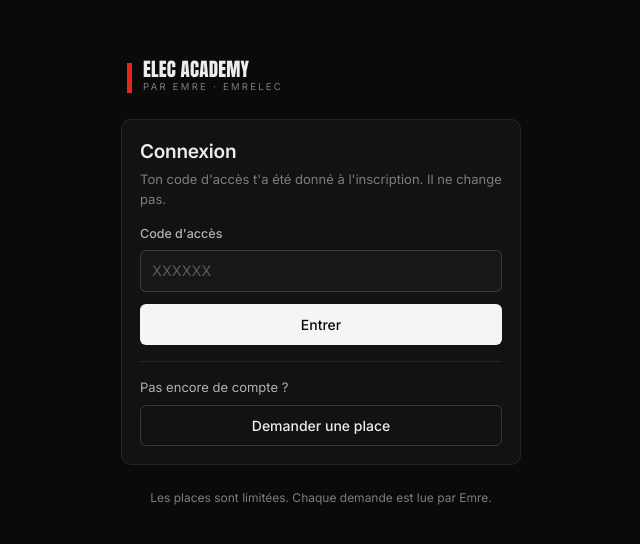
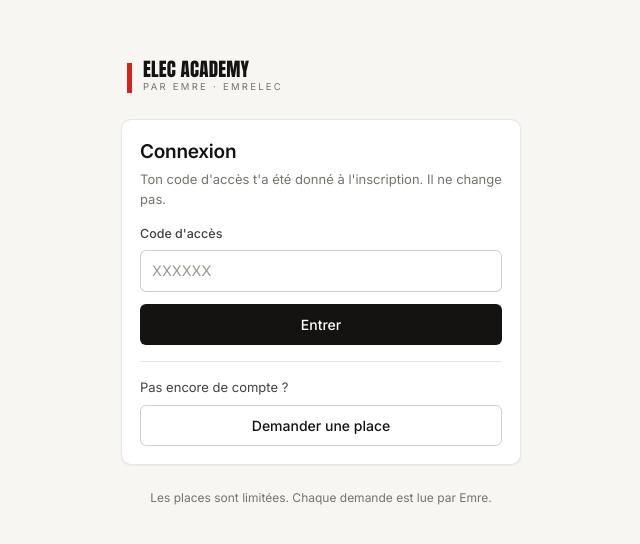
Before and after one commit to idorianv/elec-academy, a Next.js app: page /connexion in a window 1280 px wide. Shown: the part 116-660 px from the top of the page, without its empty margins (319-959 px from the left). Built offline with nearby package versions, Linux system fonts and the light colour scheme; no server answers.

Commit message:
Theme clair par defaut, sombre la nuit

```diff
--- a/app/globals.css
+++ b/app/globals.css
@@ -1,6 +1,90 @@
-/* Elec Academy — sobre, dense, carré. Le rouge ne dit qu'une chose : où tu en es. */
+/* Elec Academy — sobre, dense, carré. Clair par défaut, sombre la nuit.
+   Le rouge ne dit qu'une chose : où tu en es. */
 
 :root {
+  /* --- thème clair (par défaut) --- */
+  --bg: #f7f6f3;
+  --surface: #ffffff;
+  --surface-2: #f2f1ed;
+  --surface-3: #e9e7e2;
+  --line: rgba(20, 19, 17, 0.10);
+  --line-strong: rgba(20, 19, 17, 0.20);
+  --fg: #141311;
+  --fg-2: #44423e;
+  --fg-muted: #76736c;
+
+  --red: #d8211a;
+  --red-text: #b81a14;
+  --red-dim: rgba(216, 33, 26, 0.10);
+  --green: #1a7f37;
+  --green-dim: rgba(26, 127, 55, 0.12);
+  --amber: #9a6b00;
+  --amber-dim: rgba(154, 107, 0, 0.12);
+
+  --btn-bg: #e9e7e2;
+  --btn-bg-hover: #dedcd5;
+  --btn-primary-bg: #141311;
+  --btn-primary-fg: #ffffff;
+  --btn-primary-hover: #2a2825;
+  --input-bg: #ffffff;
+  --placeholder: #9b978f;
+  --focus-border: #8b8781;
+  --bar-track: #e3e1db;
+  --scrim: rgba(247, 246, 243, 0.92);
+  --shadow-card: 0 1px 2px rgba(20, 19, 17, 0.05);
+  --hover-tint: rgba(20, 19, 17, 0.04);
+
+  --r: 6px;
+  --r-lg: 10px;
+  --max: 1080px;
+  --sidebar: 236px;
+
+  --f-sans: var(--font-inter), -apple-system, BlinkMacSystemFont, system-ui, sans-serif;
+  --f-display: var(--font-anton), Impact, "Haettenschweiler", sans-serif;
+
+  color-scheme: light;
+}
+
+/* --- thème sombre : réglage système, sauf choix explicite du clair --- */
+@media (prefers-color-scheme: dark) {
+  :root:not([data-theme="light"]) {
+    --bg: #0a0a0a;
+    --surface: #121212;
+    --surface-2: #171717;
+    --surface-3: #1d1d1d;
+    --line: rgba(255, 255, 255, 0.08);
+    --line-strong: rgba(255, 255, 255, 0.16);
+    --fg: #ededed;
+    --fg-2: #b4b1ac;
+    --fg-muted: #807d77;
+
+    --red: #e5241c;
+    --red-text: #ff8d86;
+    --red-dim: rgba(229, 36, 28, 0.14);
+    --green: #3fb950;
+    --green-dim: rgba(63, 185, 80, 0.13);
+    --amber: #d2a21a;
+    --amber-dim: rgba(210, 162, 26, 0.13);
+
+    --btn-bg: #1d1d1d;
+    --btn-bg-hover: #262626;
+    --btn-primary-bg: #f5f5f5;
+    --btn-primary-fg: #0a0a0a;
+    --btn-primary-hover: #ffffff;
+    --input-bg: #171717;
+    --placeholder: #5e5b57;
+    --focus-border: #4a4a4a;
+    --bar-track: #1d1d1d;
+    --scrim: rgba(10, 10, 10, 0.92);
+    --shadow-card: 0 1px 0 rgba(0, 0, 0, 0.25);
+    --hover-tint: rgba(255, 255, 255, 0.05);
+
+    color-scheme: dark;
+  }
+}
+
+/* --- choix explicite du sombre --- */
+:root[data-theme="dark"] {
   --bg: #0a0a0a;
   --surface: #121212;
   --surface-2: #171717;
@@ -10,18 +94,27 @@
   --fg: #ededed;
   --fg-2: #b4b1ac;
   --fg-muted: #807d77;
+
   --red: #e5241c;
+  --red-text: #ff8d86;
   --red-dim: rgba(229, 36, 28, 0.14);
   --green: #3fb950;
+  --green-dim: rgba(63, 185, 80, 0.13);
   --amber: #d2a21a;
+  --amber-dim: rgba(210, 162, 26, 0.13);
 
-  --r: 6px;
-  --r-lg: 10px;
-  --max: 1080px;
-  --sidebar: 236px;
-
-  --f-sans: var(--font-inter), -apple-system, BlinkMacSystemFont, system-ui, sans-serif;
-  --f-display: var(--font-anton), Impact, "Haettenschweiler", sans-serif;
+  --btn-bg: #1d1d1d;
+  --btn-bg-hover: #262626;
+  --btn-primary-bg: #f5f5f5;
+  --btn-primary-fg: #0a0a0a;
+  --btn-primary-hover: #ffffff;
+  --input-bg: #171717;
+  --placeholder: #5e5b57;
+  --focus-border: #4a4a4a;
+  --bar-track: #1d1d1d;
+  --scrim: rgba(10, 10, 10, 0.92);
+  --shadow-card: 0 1px 0 rgba(0, 0, 0, 0.25);
+  --hover-tint: rgba(255, 255, 255, 0.05);
 
   color-scheme: dark;
 }
@@ -134,7 +227,7 @@ ul { padding: 0; list-style: none; }
     grid-template-columns: repeat(5, 1fr);
     position: fixed;
     left: 0; right: 0; bottom: 0;
-    background: rgba(10, 10, 10, 0.92);
+    background: var(--scrim);
     backdrop-filter: saturate(180%) blur(20px);
     border-top: 1px solid var(--line);
     padding: 7px 4px calc(7px + env(safe-area-inset-bottom));
@@ -150,7 +243,7 @@ ul { padding: 0; list-style: none; }
   .topbar-mobile {
     display: flex; align-items: center; justify-content: space-between;
     padding: 12px 16px; border-bottom: 1px solid var(--line);
-    position: sticky; top: 0; background: rgba(10,10,10,.92); backdrop-filter: blur(20px); z-index: 30;
+    position: sticky; top: 0; background: var(--scrim); backdrop-filter: blur(20px); z-index: 30;
   }
 }
 @media (min-width: 861px) { .topbar-mobile { display: none; } }
@@ -168,6 +261,7 @@ ul { padding: 0; list-style: none; }
   border: 1px solid var(--line);
   border-radius: var(--r-lg);
   padding: 18px;
+  box-shadow: var(--shadow-card);
 }
 .card-tight { padding: 14px; }
 .card-link { transition: border-color .14s ease, background .14s ease; display: block; }
@@ -182,7 +276,7 @@ ul { padding: 0; list-style: none; }
 
 /* ---------------------------------------------------------------- état */
 
-.bar { height: 3px; background: var(--surface-3); border-radius: 2px; overflow: hidden; }
+.bar { height: 3px; background: var(--bar-track); border-radius: 2px; overflow: hidden; }
 .bar > span { display: block; height: 100%; background: var(--red); border-radius: 2px; transition: width .4s ease; }
 
 .pill {
@@ -190,9 +284,9 @@ ul { padding: 0; list-style: none; }
   font-size: 11px; font-weight: 600; letter-spacing: .06em; text-transform: uppercase;
   padding: 3px 8px; border-radius: 4px; border: 1px solid var(--line-strong); color: var(--fg-2);
 }
-.pill-red { background: var(--red-dim); border-color: transparent; color: #ff8d86; }
-.pill-green { background: rgba(63,185,80,.13); border-color: transparent; color: var(--green); }
-.pill-amber { background: rgba(210,162,26,.13); border-color: transparent; color: var(--amber); }
+.pill-red { background: var(--red-dim); border-color: transparent; color: var(--red-text); }
+.pill-green { background: var(--green-dim); border-color: transparent; color: var(--green); }
+.pill-amber { background: var(--amber-dim); border-color: transparent; color: var(--amber); }
 
 .dot { width: 7px; height: 7px; border-radius: 50%; background: var(--surface-3); flex: none; }
 .dot-on { background: var(--red); }
@@ -211,17 +305,17 @@ ul { padding: 0; list-style: none; }
 .btn {
   display: inline-flex; align-items: center; justify-content: center; gap: 8px;
   padding: 9px 16px; border-radius: var(--r); border: 1px solid transparent;
-  background: var(--surface-3); color: var(--fg);
+  background: var(--btn-bg); color: var(--fg);
   font-size: 14px; font-weight: 500; cursor: pointer;
   transition: background .12s ease, border-color .12s ease, opacity .12s ease;
 }
-.btn:hover { background: #262626; }
-.btn-primary { background: #f5f5f5; color: #0a0a0a; }
-.btn-primary:hover { background: #fff; }
+.btn:hover { background: var(--btn-bg-hover); }
+.btn-primary { background: var(--btn-primary-bg); color: var(--btn-primary-fg); }
+.btn-primary:hover { background: var(--btn-primary-hover); }
 .btn-ghost { background: transparent; border-color: var(--line-strong); }
 .btn-ghost:hover { background: var(--surface-2); }
 .btn-red { background: var(--red); color: #fff; }
-.btn-red:hover { background: #f23127; }
+.btn-red:hover { filter: brightness(1.08); }
 .btn:disabled { opacity: .45; cursor: not-allowed; }
 .btn-sm { padding: 6px 11px; font-size: 13px; }
 .btn-block { width: 100%; }
@@ -230,16 +324,16 @@ ul { padding: 0; list-style: none; }
 .label { font-size: 12.5px; font-weight: 500; color: var(--fg-2); }
 .input, .textarea, .select {
   width: 100%;
-  background: var(--surface-2);
+  background: var(--input-bg);
   border: 1px solid var(--line-strong);
   border-radius: var(--r);
   padding: 9px 11px;
   font-size: 14.5px;
   transition: border-color .12s ease;
 }
-.input:focus, .textarea:focus, .select:focus { border-color: #4a4a4a; outline: none; }
+.input:focus, .textarea:focus, .select:focus { border-color: var(--focus-border); outline: none; }
 .textarea { resize: vertical; min-height: 92px; line-height: 1.5; }
-.input::placeholder, .textarea::placeholder { color: #5e5b57; }
+.input::placeholder, .textarea::placeholder { color: var(--placeholder); }
 
 .seg { display: inline-flex; align-self: flex-start; max-width: 100%; background: var(--surface-2); border: 1px solid var(--line); border-radius: var(--r); padding: 2px; }
 .seg button {
@@ -252,7 +346,7 @@ ul { padding: 0; list-style: none; }
   display: flex; align-items: flex-start; gap: 11px; width: 100%; text-align: left;
   background: transparent; border: 0; padding: 11px 2px; cursor: pointer; border-radius: var(--r);
 }
-.check:hover { background: var(--surface); }
+.check:hover { background: var(--hover-tint); }
 .box {
   width: 18px; height: 18px; border-radius: 4px; border: 1.5px solid var(--line-strong);
   flex: none; margin-top: 2px; display: grid; place-items: center;
@@ -283,6 +377,9 @@ ul { padding: 0; list-style: none; }
 .out:last-child { border-bottom: 0; }
 .out-v { font-size: 19px; font-weight: 600; font-variant-numeric: tabular-nums; }
 
+/* Messages d'erreur posés en style inline dans les pages de connexion */
+[style*="ff8d86"] { color: var(--red-text) !important; }
+
 /* ------------------------------------------------------------- centrage */
 
 .center-page { min-height: 100vh; display: grid; place-items: center; padding: 32px 16px; }
```
